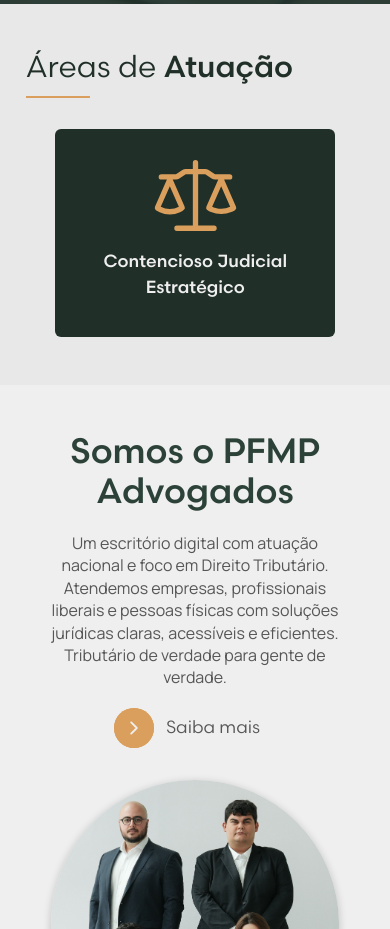
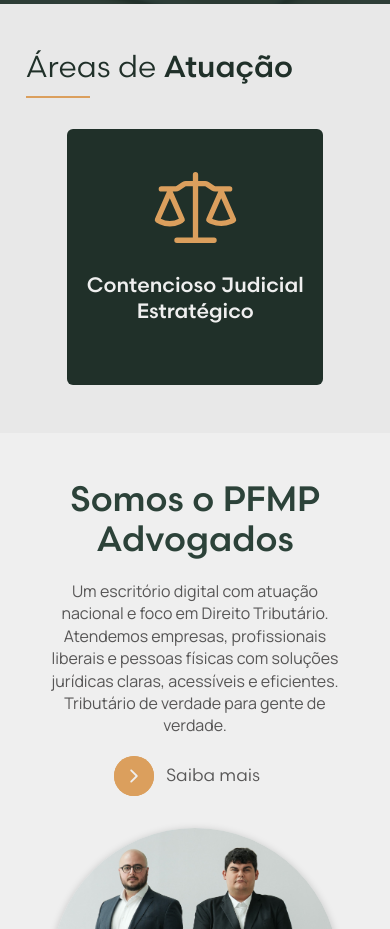
Before and after one commit to joaopiller/PFMP, a React (Vite) app: page / in a window 390 px wide. Shown: the part 840-1769 px from the top of the page. Built offline with nearby package versions, Linux system fonts and the light colour scheme.

Commit message:
fix: slider quadrado

```diff
--- a/src/components/CardAreaDeAtuacao/styles.module.css
+++ b/src/components/CardAreaDeAtuacao/styles.module.css
@@ -43,19 +43,3 @@
   overflow: hidden;
   text-overflow: ellipsis;
 }
-@media (max-width: 480px) {
-  .areaDeAtuacaoCard {
-    width: 85vw !important;
-    max-width: 280px !important;
-    height: 13rem;
-  }
-
-  .areaDeAtuacaoCard h3 {
-    font-size: 1.1rem;
-    height: 3.5rem;
-  }
-
-  .areaDeAtuacaoCard p {
-    font-size: 0.8rem;
-  }
-}
```
